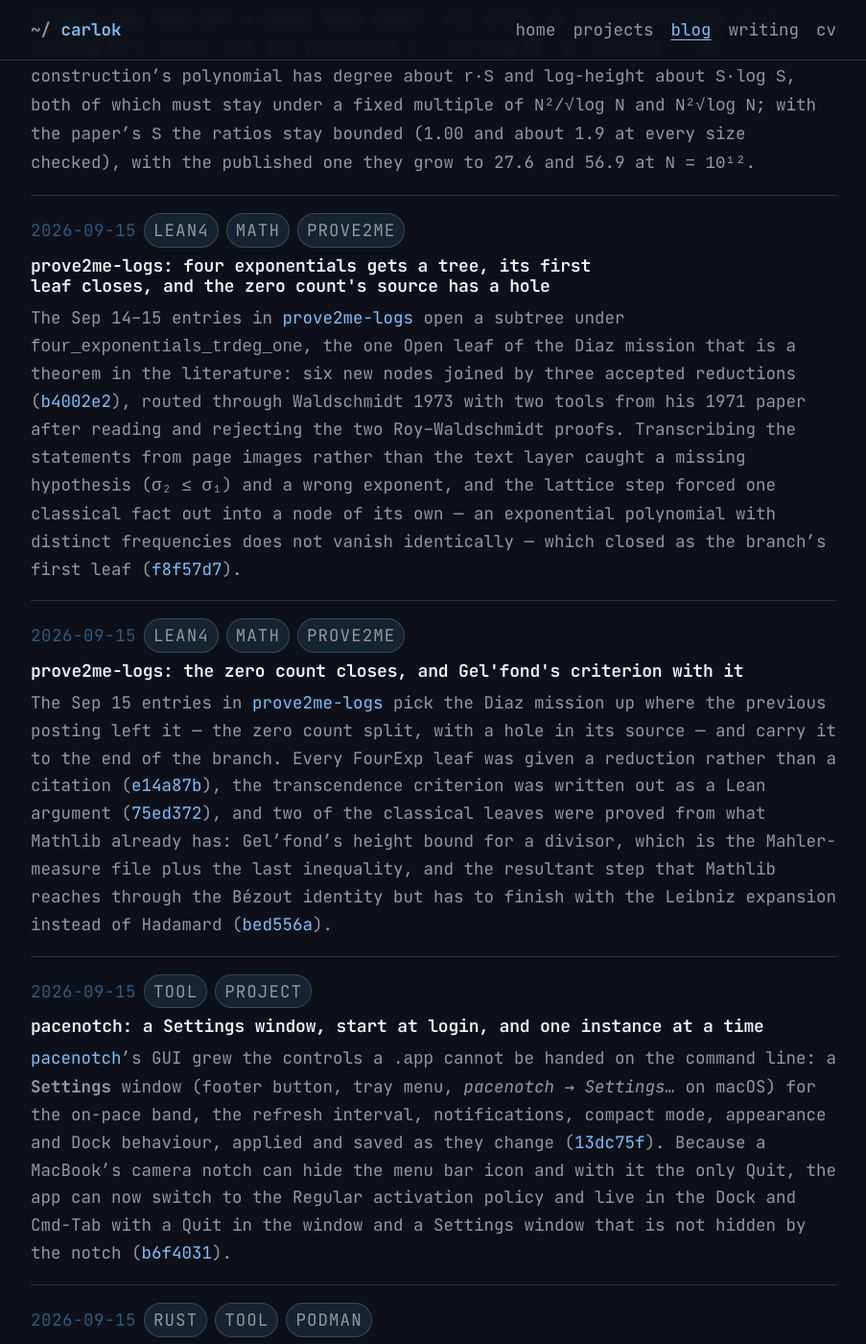
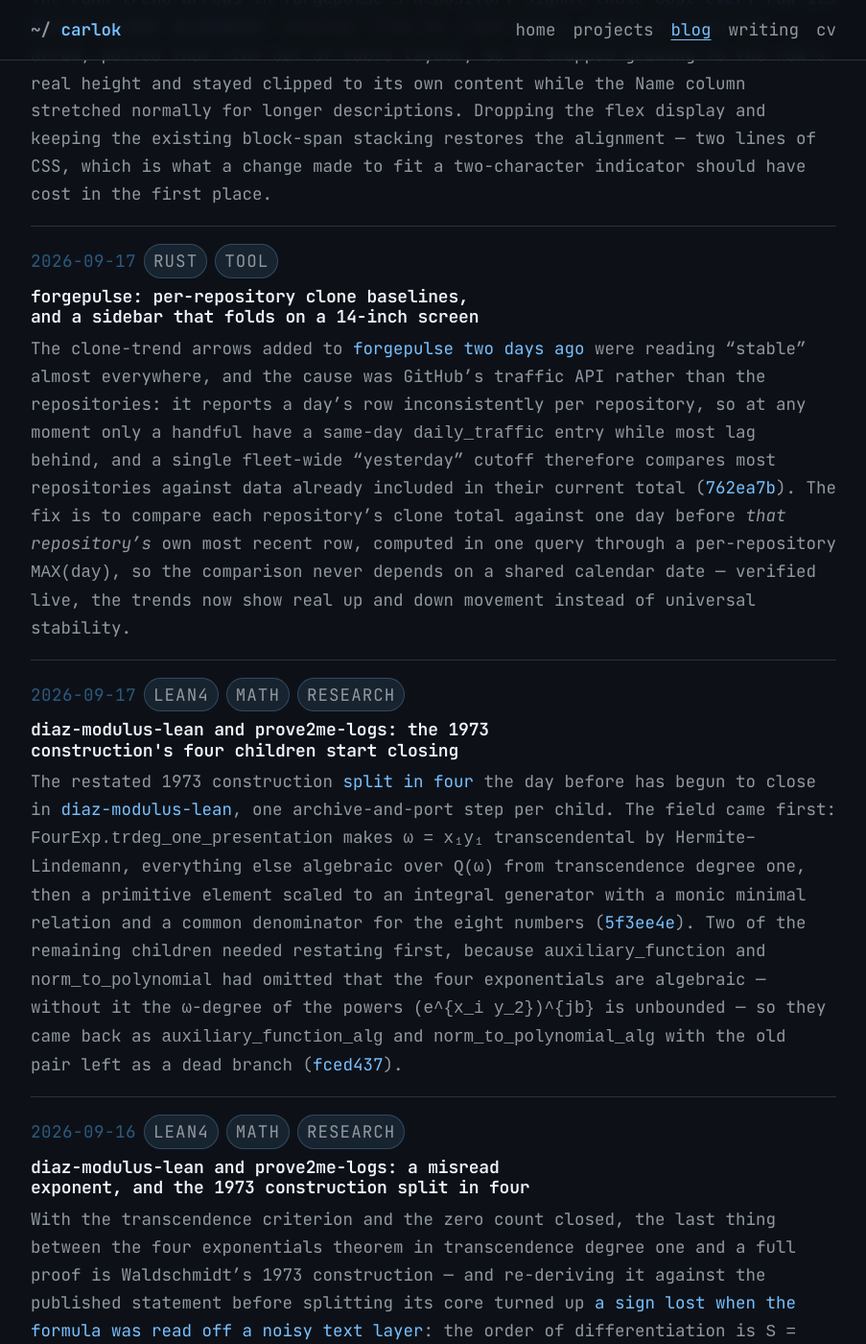
Before and after one commit to carlok/carlok.github.io, a Jekyll site: the page built from blog.md, in a window 1280 px wide and 1400 px high, scrolled down 1631 px. Shown: the whole window at 96% size, without its empty margins (188-1091 px from the left). Built offline with Jekyll 4.4.1, drawn with Linux system fonts in a browser that asks for light colours; some of the changed text lies outside the part shown.

Commit message:
posts: portcullis new public repo; diaz/prove2me 1973 children start closing (2026-09-17); forgepulse per-repo clone baseline + sidebar fold; unused-assumptions alternatives vs additions and misfiled patch (backdated 2026-09-06: magma-1518 Le Floch credit); projects: add portcullis

```diff
--- /dev/null
+++ b/_posts/2026-09-05-magma-1518-le-floch-credit.md
@@ -0,0 +1,16 @@
+---
+title: "magma-1518-obstruction-lean: Proposition A″ re-derives an observation of Bruno Le Floch"
+date: 2026-09-05
+tags: [lean4, math, research]
+---
+
+The write-up in [magma-1518-obstruction-lean](https://github.com/carlok/magma-1518-obstruction-lean)
+now says where Proposition A″ comes from: its equivalence of the four single-variable
+targets 47, 614, 817 and 3862 under 1518 together with left injectivity and left
+surjectivity — which hold in every finite 1518-magma — re-derives
+[an observation of Bruno Le Floch](https://github.com/carlok/magma-1518-obstruction-lean/commit/41e6978)
+posted on the Lean Zulip's Equational stream in October 2025, that in a finite 1518-magma
+the squaring map and all left multiplications are bijective and the single-variable
+targets are then equivalent to each other and to `S S S x = x`. Naming the observation
+that was being re-derived is the difference between a proposition that stands on its own
+and one that stands on someone else's step.
--- /dev/null
+++ b/_posts/2026-09-06-unused-assumptions-argument-set.md
@@ -0,0 +1,41 @@
+---
+title: "unused-assumptions: the patches are not a set, and one written off was still true"
+date: 2026-09-06
+tags: [lean4, math, research]
+---
+
+Building a branch from all 36 weakenings in
+[unused-assumptions](https://github.com/carlok/unused-assumptions)
+[applied only 28](https://github.com/carlok/unused-assumptions/commit/caac8f4), and the
+eight that did not apply are not all failures: two patches for `Indicator.lean` and three
+for `Untop0.lean` rewrite the same variable line in different directions — one weakening
+the algebraic class, another the order — so they are alternatives rather than additions,
+and applied in sequence the first moves the context and the rest silently do not apply.
+`patches/README.md` now says so, with the further caveat that a file carrying two
+weakenings at once is a combination nothing here has compiled, since
+`REPORT-master.json` is per-patch and not per-combination, and three tests hold the line:
+alternatives must be documented wherever a pair rewrites one line, every patch touches
+exactly one file, and every changed line is a variable line.
+
+Another patch had been
+[written off as superseded and still holds](https://github.com/carlok/unused-assumptions/commit/5f0366b):
+`Topology/EMetricSpace/Pi.lean` was dropped from the master re-check because #42688
+refactored the file and the patch text stopped applying, but against the refactored file
+both binders can be replaced by `[EDist a]` and the file rebuilds at `633b366493` —
+caught by Snir Broshi reading the demonstration branch and confirmed here by recompiling.
+`ENGINEERING.md` now records what the durability run got wrong: it asked
+`git apply --check` and let "does not apply" stand for "no longer holds", a substitution
+every other stage of the project refuses because only the compiler decides. The
+[note's counts follow](https://github.com/carlok/unused-assumptions/commit/c1c029a):
+the paragraph that pooled them now separates the 34 findings that survive at `633b366493`
+from the 33 patches that do, and names who caught the misfiled one — a reader of the
+published branch finding what the pipeline had written off being, as the note puts it,
+the strongest argument in the section for publishing the branch at all.
+
+Two results in that note were measured by the companion project, and the citation now
+[carries its URL](https://github.com/carlok/unused-assumptions/commit/1ab1638) — the
+bibliography entry, the `data/root-invariance.jsonl` row and the `ENGINEERING.md` entry
+that credits it for finding the open-directive defect all point at
+[unstated-conclusions](https://github.com/carlok/unstated-conclusions), which at the time
+of writing did not resolve yet: the reference went in before the DOI froze the PDF,
+because adding a citation target afterwards means a new version rather than an edit.
--- /dev/null
+++ b/_posts/2026-09-17-diaz-1973-children-close.md
@@ -0,0 +1,42 @@
+---
+title: "diaz-modulus-lean and prove2me-logs: the 1973 construction's four children start closing"
+date: 2026-09-17
+tags: [lean4, math, research]
+---
+
+The restated 1973 construction
+[split in four](/blog/2026/09/16/diaz-1973-construction-split/) the day before has
+begun to close in [diaz-modulus-lean](https://github.com/carlok/diaz-modulus-lean),
+one archive-and-port step per child. The field came first: `FourExp.trdeg_one_presentation`
+makes `ω = x₁y₁` transcendental by Hermite–Lindemann, everything else algebraic over
+`Q(ω)` from transcendence degree one, then a primitive element scaled to an integral
+generator with a monic minimal relation and a common denominator for the eight numbers
+([5f3ee4e](https://github.com/carlok/diaz-modulus-lean/commit/5f3ee4e)). Two of the
+remaining children needed restating first, because `auxiliary_function` and
+`norm_to_polynomial` had omitted that the four exponentials are algebraic — without it
+the `ω`-degree of the powers `(e^{x_i y_2})^{jb}` is unbounded — so they came back as
+`auxiliary_function_alg` and `norm_to_polynomial_alg` with the old pair left as a dead
+branch ([fced437](https://github.com/carlok/diaz-modulus-lean/commit/fced437)).
+
+The auxiliary function then followed: split into the integer linear system whose
+solutions make it vanish on the grid — derivatives as a coefficient recursion over
+`Z[X][Y]`, powers of the algebraic `e^{x_i y_j}` reduced through integer annihilators,
+reduction modulo the monic `Q`, and a majorant calculus for degrees and heights
+([71ebcba](https://github.com/carlok/diaz-modulus-lean/commit/71ebcba)) — and Siegel's
+lemma over `Z` with an entrywise bound and non-vanishing from the minimality of `Q` at
+exponent `κ₁ + 2` ([3b78323](https://github.com/carlok/diaz-modulus-lean/commit/3b78323)),
+which turned `auxiliary_function_alg` Proved by cascade. Extrapolation closed next,
+Waldschmidt 1973 Lemma 5 from the Cauchy estimate with zeros already ported: `t₁·t₂`
+grid points of order at least `S`, radius `R = (ρ+1)N` so the contraction ratio is at
+most `1/(N−1)`, and explicit asymptotics giving `exp(−N⁴√log N / 32)`
+([f73d21f](https://github.com/carlok/diaz-modulus-lean/commit/f73d21f)). Only the norm
+child is still open, and the mirror now carries
+[154 of 154 entries](https://github.com/carlok/diaz-modulus-lean/commit/cc852b7).
+
+The journal entries in [prove2me-logs](https://github.com/carlok/prove2me-logs) carry
+the same three steps — the field with the hypothesis that had been missing, the
+existence of the auxiliary function, and the extrapolation
+([30ddc9c](https://github.com/carlok/prove2me-logs/commit/30ddc9c),
+[0675986](https://github.com/carlok/prove2me-logs/commit/0675986),
+[b74d05a](https://github.com/carlok/prove2me-logs/commit/b74d05a)) — stating what each
+closed node was, and what remains unproved.
--- /dev/null
+++ b/_posts/2026-09-17-forgepulse-clone-baseline.md
@@ -0,0 +1,26 @@
+---
+title: "forgepulse: per-repository clone baselines, and a sidebar that folds on a 14-inch screen"
+date: 2026-09-17
+tags: [rust, tool]
+---
+
+The clone-trend arrows added to [forgepulse](https://github.com/carlok/forgepulse)
+[two days ago](/blog/2026/09/15/forgepulse-rank-trend-arrows/) were reading
+"stable" almost everywhere, and the cause was GitHub's traffic API rather than the
+repositories: it reports a day's row inconsistently per repository, so at any moment
+only a handful have a same-day `daily_traffic` entry while most lag behind, and a single
+fleet-wide "yesterday" cutoff therefore compares most repositories against data already
+included in their current total
+([762ea7b](https://github.com/carlok/forgepulse/commit/762ea7b)). The fix is to compare
+each repository's clone total against one day before *that repository's* own most recent
+row, computed in one query through a per-repository `MAX(day)`, so the comparison never
+depends on a shared calendar date — verified live, the trends now show real up and down
+movement instead of universal stability.
+
+The sidebar changed shape as well. It
+[collapses into a slim first row](https://github.com/carlok/forgepulse/commit/628b103) on
+narrow windows, and the breakpoint was raised to 1400px and then to 1536px
+([d8cc9d8](https://github.com/carlok/forgepulse/commit/d8cc9d8),
+[d859e01](https://github.com/carlok/forgepulse/commit/d859e01)) because a 14" MacBook
+Pro's native 1512×982 sits above the lower cutoff even with the window maximized, which
+would have kept the persistent sidebar on exactly the laptop it was meant to fold on.
--- /dev/null
+++ b/_posts/2026-09-17-portcullis.md
@@ -0,0 +1,23 @@
+---
+title: "portcullis: a two-phase hardened Ubuntu VM for Hetzner Cloud"
+date: 2026-09-17
+tags: [security, tool]
+---
+
+[portcullis](https://github.com/carlok/portcullis) is a new public Python
+repository: one command creates a hardened Ubuntu 26.04 VM on Hetzner Cloud, and
+it drops the gate first — an unprivileged user with key-only SSH on a random high
+port, root locked, UFW default-deny and sysctl hardening, all inside about 30
+seconds and using only what the stock image already ships — then switches the
+Hetzner firewall to the new port and deletes the temporary API key before the
+full CIS-style pass (package upgrades, AppArmor, auditd, AIDE, PAM policy,
+fail2ban, rkhunter, msmtp alerts, Docker and Podman) runs behind both firewalls.
+[`verify.sh`](https://github.com/carlok/portcullis/blob/main/verify.sh) then runs
+58 checks on the finished host. Everything runs inside a Podman container so
+nothing is installed locally, and teardown deletes a half-provisioned server
+together with the keys and firewalls it created. The
+[README was rebranded](https://github.com/carlok/portcullis/commit/7422f41) as
+the repository went public, with a
+[GitHub Actions test workflow](https://github.com/carlok/portcullis/commit/07e663c)
+on `actions/checkout@v5` and a
+[logo](https://github.com/carlok/portcullis/commit/2e89619).
```
Also changed, not shown: projects.md (+1 -0 lines).
